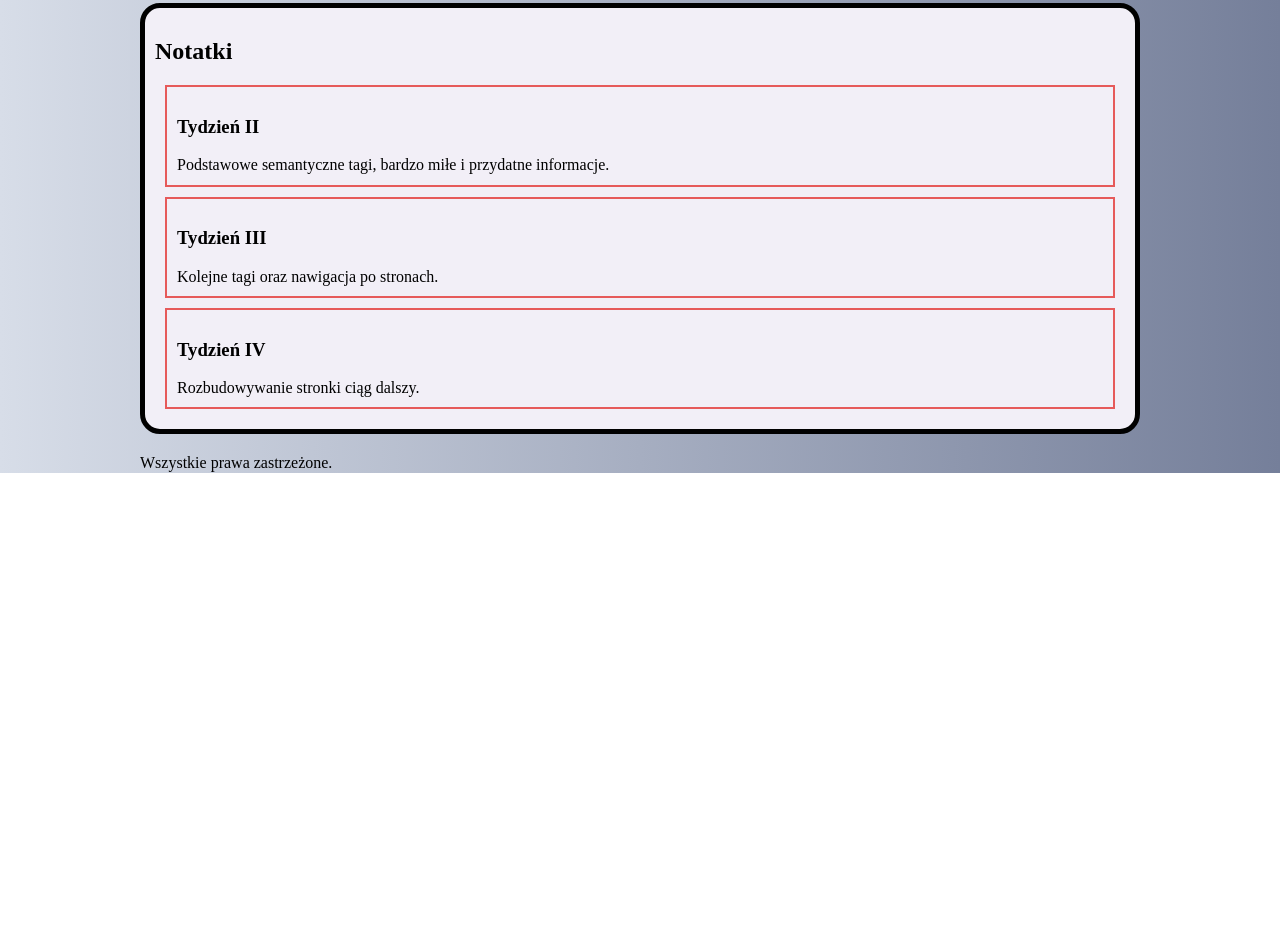
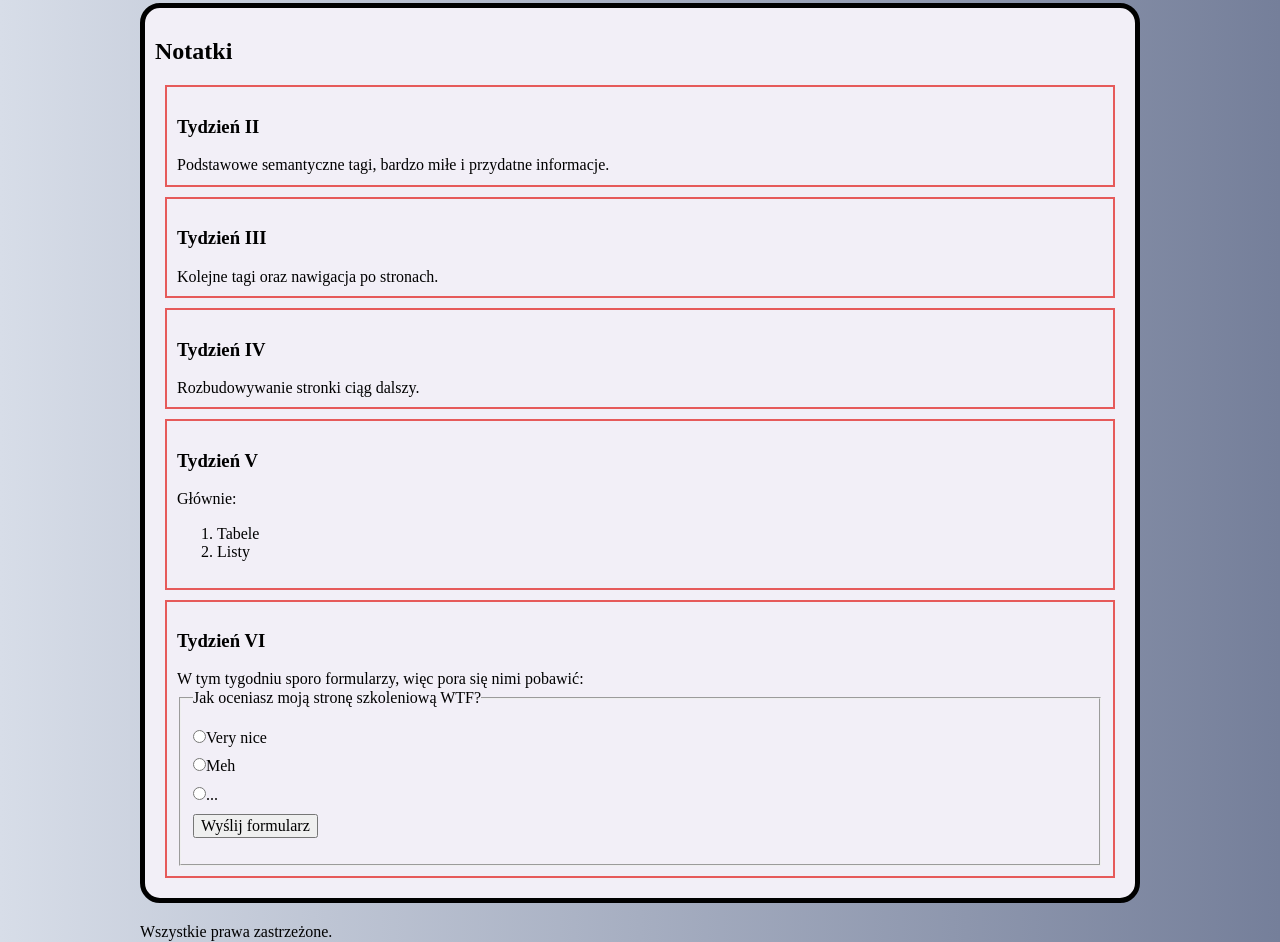
Before and after one commit to michal-mon/homepage, a plain HTML site: page html.html in a window 1280 px wide. Shown: the part 328-1270 px from the top of the page. Before the commit the page ends 801 px from the top, so only its background shows below. Drawn offline with Linux system fonts and the light colour scheme.

Commit message:
added content for .html files

```diff
--- a/html.html
+++ b/html.html
@@ -51,6 +51,30 @@
           <h3 class="articles__heading-style">Tydzień IV</h3>
           Rozbudowywanie stronki ciąg dalszy.
         </article>
+
+        <article class="articles__style">
+          <h3 class="articles__heading-style">Tydzień V</h3>
+          Głównie:
+          <ol>
+            <li>Tabele</li>
+            <li>Listy</li>
+          </ol>
+        </article>
+
+        <article class="articles__style">
+          <h3 class="articles__heading-style">Tydzień VI</h3>
+          W tym tygodniu sporo formularzy, więc pora się nimi pobawić:
+          <form method="POST" action="http://dev.cotenfrontend.pl/" class="articles__form">
+            <fieldset>
+              <legend>Jak oceniasz moją stronę szkoleniową WTF?</legend>
+              <p>
+                <label class="articles__form-item"><input name="rating" type="radio" value="very nice">Very nice</label>
+                <label class="articles__form-item"><input name="rating" type="radio" value="meh">Meh</label>
+                <label class="articles__form-item"><input name="rating" type="radio" value="...">...</label>
+                <label class="articles__form-item"><input name="submit" type="submit" value="Wyślij formularz"></label>
+              </p>
+            </fieldset>
+        </article>
       </section>
 
       <footer class = "footer">
--- a/style.css
+++ b/style.css
@@ -71,3 +71,8 @@ background: linear-gradient(to right, #D7DDE8, #757F9A); /* W3C, IE 10+/ Edge, F
 a {
   text-decoration: none;
 }
+
+.articles__form-item{
+  display: block;
+  margin: 10px 0;
+}
```
Also changed, not shown: css.html (+22 -5 lines), index.html (+16 -2 lines), js.html (+17 -2 lines).
